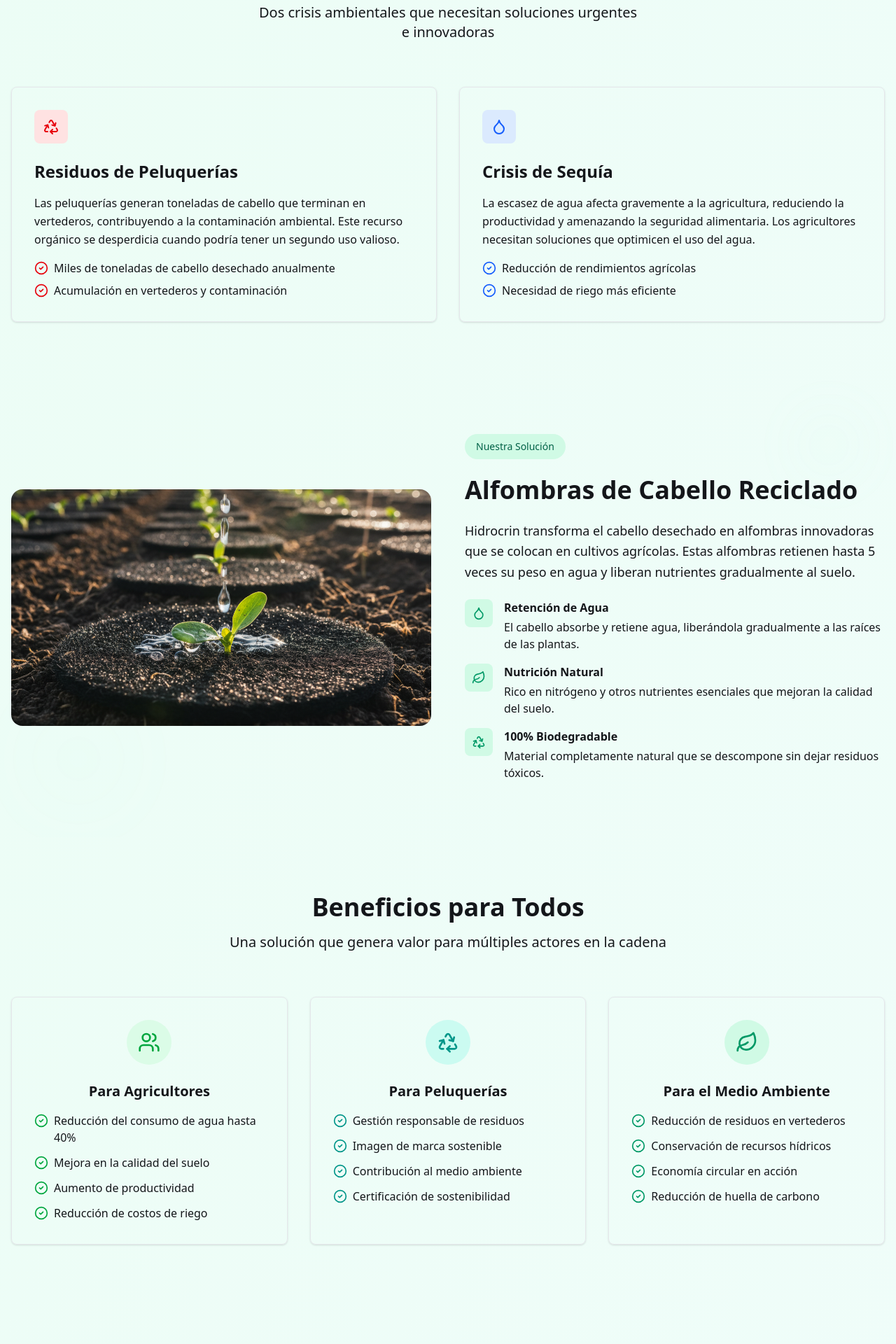
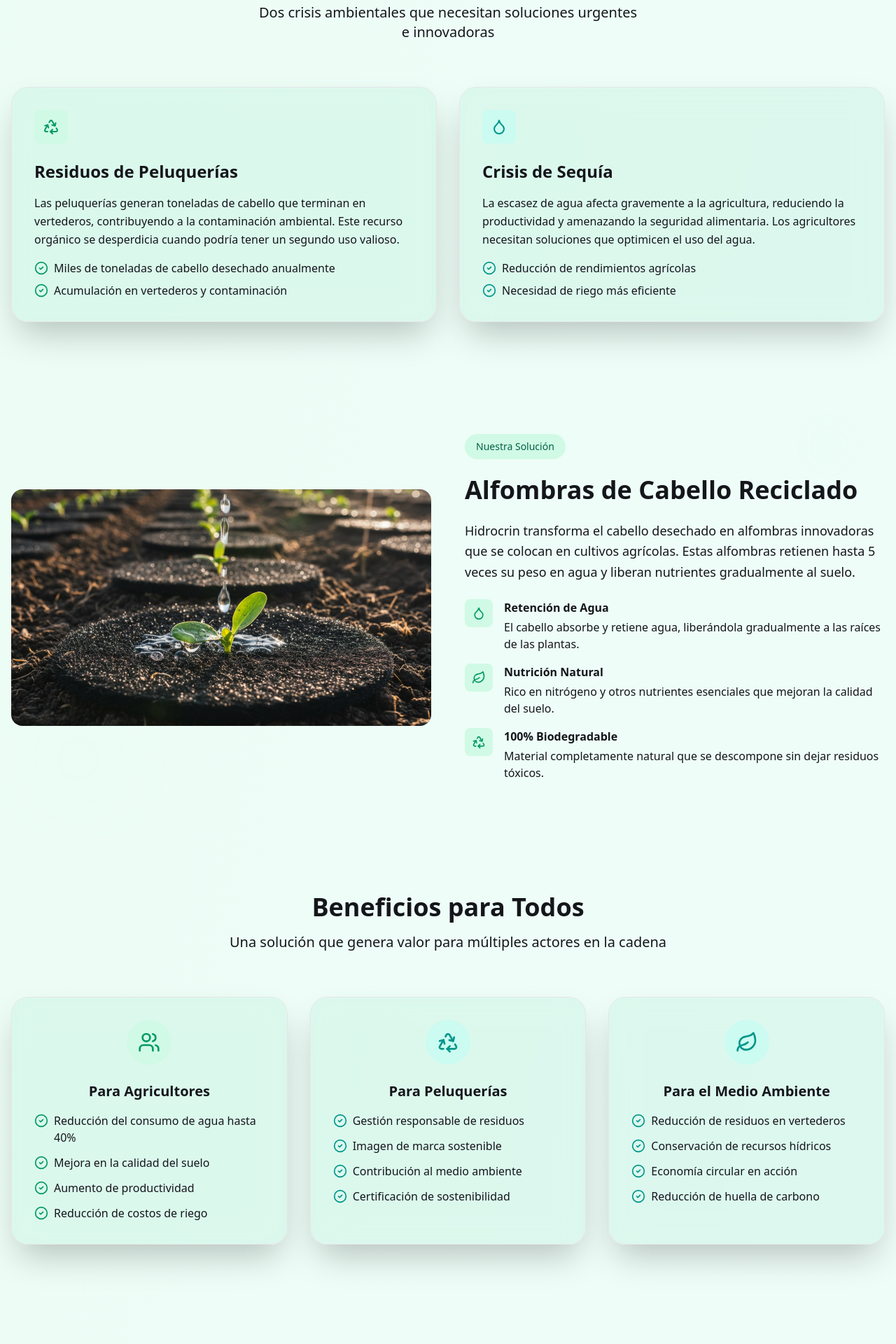
Before and after one commit to MathiuGomez/Hidrocrin, a React (Vite) app: page / in a window 1280 px wide. Shown: the part 940-2860 px from the top of the page at 70% size. Built offline with nearby package versions, Linux system fonts and the light colour scheme.

Commit message:
tercera mejora

```diff
--- a/src/components/HidrocrinLanding.tsx
+++ b/src/components/HidrocrinLanding.tsx
@@ -1,6 +1,5 @@
 import React, { useState } from "react"
 import { Button } from "./ui/button"
-import { Card } from "./ui/card"
 import { Input } from "./ui/input"
 import { Textarea } from "./ui/textarea"
 import { Droplet, Leaf, Recycle, Users, ArrowRight, CheckCircle2, Mail, Phone, MapPin } from "lucide-react"
@@ -97,9 +96,15 @@ export default function HidrocrinLanding() {
             </p>
           </div>
           <div className="grid md:grid-cols-2 gap-8">
-            <Card className="p-8 hover:shadow-lg transition-shadow">
-              <div className="h-12 w-12 bg-red-100 rounded-lg flex items-center justify-center mb-6">
-                <Recycle className="h-6 w-6 text-red-600" />
+            <div
+              className="p-8 rounded-3xl backdrop-blur-xl border border-emerald-200/30 shadow-2xl hover:shadow-2xl transition-all duration-300"
+              style={{
+                background: 'rgba(16, 185, 129, 0.08)',
+                backdropFilter: 'blur(20px)',
+              }}
+            >
+              <div className="h-12 w-12 bg-emerald-100 rounded-lg flex items-center justify-center mb-6">
+                <Recycle className="h-6 w-6 text-emerald-600" />
               </div>
               <h3 className="text-2xl font-bold text-foreground mb-4">Residuos de Peluquerías</h3>
               <p className="text-muted-foreground leading-relaxed mb-4">
@@ -109,19 +114,25 @@ export default function HidrocrinLanding() {
               </p>
               <ul className="space-y-2">
                 <li className="flex items-start gap-2">
-                  <CheckCircle2 className="h-5 w-5 text-red-600 mt-0.5 flex-shrink-0" />
+                  <CheckCircle2 className="h-5 w-5 text-emerald-600 mt-0.5 flex-shrink-0" />
                   <span className="text-muted-foreground">Miles de toneladas de cabello desechado anualmente</span>
                 </li>
                 <li className="flex items-start gap-2">
-                  <CheckCircle2 className="h-5 w-5 text-red-600 mt-0.5 flex-shrink-0" />
+                  <CheckCircle2 className="h-5 w-5 text-emerald-600 mt-0.5 flex-shrink-0" />
                   <span className="text-muted-foreground">Acumulación en vertederos y contaminación</span>
                 </li>
               </ul>
-            </Card>
+            </div>
 
-            <Card className="p-8 hover:shadow-lg transition-shadow">
-              <div className="h-12 w-12 bg-blue-100 rounded-lg flex items-center justify-center mb-6">
-                <Droplet className="h-6 w-6 text-blue-600" />
+            <div
+              className="p-8 rounded-3xl backdrop-blur-xl border border-emerald-200/30 shadow-2xl hover:shadow-2xl transition-all duration-300"
+              style={{
+                background: 'rgba(16, 185, 129, 0.08)',
+                backdropFilter: 'blur(20px)',
+              }}
+            >
+              <div className="h-12 w-12 bg-teal-100 rounded-lg flex items-center justify-center mb-6">
+                <Droplet className="h-6 w-6 text-teal-600" />
               </div>
               <h3 className="text-2xl font-bold text-foreground mb-4">Crisis de Sequía</h3>
               <p className="text-muted-foreground leading-relaxed mb-4">
@@ -130,15 +141,15 @@ export default function HidrocrinLanding() {
               </p>
               <ul className="space-y-2">
                 <li className="flex items-start gap-2">
-                  <CheckCircle2 className="h-5 w-5 text-blue-600 mt-0.5 flex-shrink-0" />
+                  <CheckCircle2 className="h-5 w-5 text-teal-600 mt-0.5 flex-shrink-0" />
                   <span className="text-muted-foreground">Reducción de rendimientos agrícolas</span>
                 </li>
                 <li className="flex items-start gap-2">
-                  <CheckCircle2 className="h-5 w-5 text-blue-600 mt-0.5 flex-shrink-0" />
+                  <CheckCircle2 className="h-5 w-5 text-teal-600 mt-0.5 flex-shrink-0" />
                   <span className="text-muted-foreground">Necesidad de riego más eficiente</span>
                 </li>
               </ul>
-            </Card>
+            </div>
           </div>
         </div>
       </section>
@@ -220,32 +231,44 @@ export default function HidrocrinLanding() {
             </p>
           </div>
           <div className="grid md:grid-cols-3 gap-8">
-            <Card className="p-8 text-center hover:shadow-lg transition-shadow">
-              <div className="h-16 w-16 bg-green-100 rounded-full flex items-center justify-center mx-auto mb-6">
-                <Users className="h-8 w-8 text-green-600" />
+            <div
+              className="p-8 text-center rounded-3xl backdrop-blur-xl border border-emerald-200/30 shadow-2xl hover:shadow-2xl transition-all duration-300"
+              style={{
+                background: 'rgba(16, 185, 129, 0.08)',
+                backdropFilter: 'blur(20px)',
+              }}
+            >
+              <div className="h-16 w-16 bg-emerald-100 rounded-full flex items-center justify-center mx-auto mb-6">
+                <Users className="h-8 w-8 text-emerald-600" />
               </div>
               <h3 className="text-xl font-bold text-foreground mb-4">Para Agricultores</h3>
               <ul className="space-y-3 text-left">
                 <li className="flex items-start gap-2">
-                  <CheckCircle2 className="h-5 w-5 text-green-600 mt-0.5 flex-shrink-0" />
+                  <CheckCircle2 className="h-5 w-5 text-emerald-600 mt-0.5 flex-shrink-0" />
                   <span className="text-muted-foreground">Reducción del consumo de agua hasta 40%</span>
                 </li>
                 <li className="flex items-start gap-2">
-                  <CheckCircle2 className="h-5 w-5 text-green-600 mt-0.5 flex-shrink-0" />
+                  <CheckCircle2 className="h-5 w-5 text-emerald-600 mt-0.5 flex-shrink-0" />
                   <span className="text-muted-foreground">Mejora en la calidad del suelo</span>
                 </li>
                 <li className="flex items-start gap-2">
-                  <CheckCircle2 className="h-5 w-5 text-green-600 mt-0.5 flex-shrink-0" />
+                  <CheckCircle2 className="h-5 w-5 text-emerald-600 mt-0.5 flex-shrink-0" />
                   <span className="text-muted-foreground">Aumento de productividad</span>
                 </li>
                 <li className="flex items-start gap-2">
-                  <CheckCircle2 className="h-5 w-5 text-green-600 mt-0.5 flex-shrink-0" />
+                  <CheckCircle2 className="h-5 w-5 text-emerald-600 mt-0.5 flex-shrink-0" />
                   <span className="text-muted-foreground">Reducción de costos de riego</span>
                 </li>
               </ul>
-            </Card>
+            </div>
 
-            <Card className="p-8 text-center hover:shadow-lg transition-shadow">
+            <div
+              className="p-8 text-center rounded-3xl backdrop-blur-xl border border-emerald-200/30 shadow-2xl hover:shadow-2xl transition-all duration-300"
+              style={{
+                background: 'rgba(16, 185, 129, 0.08)',
+                backdropFilter: 'blur(20px)',
+              }}
+            >
               <div className="h-16 w-16 bg-teal-100 rounded-full flex items-center justify-center mx-auto mb-6">
                 <Recycle className="h-8 w-8 text-teal-600" />
               </div>
@@ -268,32 +291,38 @@ export default function HidrocrinLanding() {
                   <span className="text-muted-foreground">Certificación de sostenibilidad</span>
                 </li>
               </ul>
-            </Card>
+            </div>
 
-            <Card className="p-8 text-center hover:shadow-lg transition-shadow">
-              <div className="h-16 w-16 bg-emerald-100 rounded-full flex items-center justify-center mx-auto mb-6">
-                <Leaf className="h-8 w-8 text-emerald-600" />
+            <div
+              className="p-8 text-center rounded-3xl backdrop-blur-xl border border-emerald-200/30 shadow-2xl hover:shadow-2xl transition-all duration-300"
+              style={{
+                background: 'rgba(16, 185, 129, 0.08)',
+                backdropFilter: 'blur(20px)',
+              }}
+            >
+              <div className="h-16 w-16 bg-teal-100 rounded-full flex items-center justify-center mx-auto mb-6">
+                <Leaf className="h-8 w-8 text-teal-600" />
               </div>
               <h3 className="text-xl font-bold text-foreground mb-4">Para el Medio Ambiente</h3>
               <ul className="space-y-3 text-left">
                 <li className="flex items-start gap-2">
-                  <CheckCircle2 className="h-5 w-5 text-emerald-600 mt-0.5 flex-shrink-0" />
+                  <CheckCircle2 className="h-5 w-5 text-teal-600 mt-0.5 flex-shrink-0" />
                   <span className="text-muted-foreground">Reducción de residuos en vertederos</span>
                 </li>
                 <li className="flex items-start gap-2">
-                  <CheckCircle2 className="h-5 w-5 text-emerald-600 mt-0.5 flex-shrink-0" />
+                  <CheckCircle2 className="h-5 w-5 text-teal-600 mt-0.5 flex-shrink-0" />
                   <span className="text-muted-foreground">Conservación de recursos hídricos</span>
                 </li>
                 <li className="flex items-start gap-2">
-                  <CheckCircle2 className="h-5 w-5 text-emerald-600 mt-0.5 flex-shrink-0" />
+                  <CheckCircle2 className="h-5 w-5 text-teal-600 mt-0.5 flex-shrink-0" />
                   <span className="text-muted-foreground">Economía circular en acción</span>
                 </li>
                 <li className="flex items-start gap-2">
-                  <CheckCircle2 className="h-5 w-5 text-emerald-600 mt-0.5 flex-shrink-0" />
+                  <CheckCircle2 className="h-5 w-5 text-teal-600 mt-0.5 flex-shrink-0" />
                   <span className="text-muted-foreground">Reducción de huella de carbono</span>
                 </li>
               </ul>
-            </Card>
+            </div>
           </div>
         </div>
       </section>
@@ -536,86 +565,175 @@ export default function HidrocrinLanding() {
       </section>
 
       {/* Footer */}
-      <footer className="py-12 px-4 border-t border-border bg-[rgba(16, 185, 129, 0.1)]">
-        <div className="container mx-auto">
-          <div className="grid md:grid-cols-4 gap-8 mb-8">
-            <div className="space-y-4">
-              <div className="flex items-center gap-2">
-                <Leaf className="h-6 w-6 text-emerald-600" />
-                <span className="text-xl font-bold text-foreground">Hidrocrin</span>
+      <footer className="relative py-20 px-4 overflow-hidden">
+        {/* Background Pattern */}
+        <div className="absolute inset-0 opacity-5">
+          <div className="absolute top-10 left-10 w-32 h-32 bg-emerald-300 rounded-full blur-3xl"></div>
+          <div className="absolute top-20 right-20 w-24 h-24 bg-teal-300 rounded-full blur-2xl"></div>
+          <div className="absolute bottom-10 left-1/3 w-40 h-40 bg-green-300 rounded-full blur-3xl"></div>
         </div>
-              <p className="text-sm text-muted-foreground leading-relaxed">
+
+        <div className="container mx-auto relative z-10">
+          {/* Main Footer Content */}
+          <div
+            className="rounded-3xl backdrop-blur-xl border border-emerald-200/30 shadow-2xl p-12 mb-8"
+            style={{
+              background: 'rgba(16, 185, 129, 0.08)',
+              backdropFilter: 'blur(20px)',
+            }}
+          >
+            <div className="grid lg:grid-cols-4 md:grid-cols-2 gap-12">
+              {/* Brand Section */}
+              <div className="lg:col-span-1 md:col-span-2 space-y-6">
+                <div className="flex items-center gap-3">
+                  <div className="h-12 w-12 bg-emerald-100 rounded-xl flex items-center justify-center">
+                    <Leaf className="h-7 w-7 text-emerald-600" />
+                  </div>
+                  <span className="text-2xl font-bold text-foreground">Hidrocrin</span>
+                </div>
+                <p className="text-muted-foreground leading-relaxed text-base max-w-sm">
                   Transformando residuos en soluciones sostenibles para la agricultura del futuro.
+                  Innovación en economía circular para un mundo más verde.
                 </p>
+                <div className="flex items-center gap-4">
+                  <div className="h-10 w-10 bg-emerald-100 rounded-lg flex items-center justify-center hover:bg-emerald-200 transition-colors cursor-pointer">
+                    <Mail className="h-5 w-5 text-emerald-600" />
                   </div>
-            <div>
-              <h4 className="font-semibold text-foreground mb-4">Navegación</h4>
-              <ul className="space-y-2">
+                  <div className="h-10 w-10 bg-teal-100 rounded-lg flex items-center justify-center hover:bg-teal-200 transition-colors cursor-pointer">
+                    <Phone className="h-5 w-5 text-teal-600" />
+                  </div>
+                  <div className="h-10 w-10 bg-emerald-100 rounded-lg flex items-center justify-center hover:bg-emerald-200 transition-colors cursor-pointer">
+                    <MapPin className="h-5 w-5 text-emerald-600" />
+                  </div>
+                </div>
+              </div>
+
+              {/* Navigation Links */}
+              <div className="space-y-6">
+                <h4 className="text-lg font-bold text-foreground mb-6">Navegación</h4>
+                <ul className="space-y-4">
                   <li>
-                  <a href="#problema" className="text-sm text-muted-foreground hover:text-foreground transition-colors">
-                    El Problema
+                    <a href="#problema" className="group flex items-center gap-3 text-muted-foreground hover:text-foreground transition-all duration-300">
+                      <div className="h-2 w-2 bg-emerald-400 rounded-full group-hover:bg-emerald-600 transition-colors"></div>
+                      <span className="text-base">El Problema</span>
                     </a>
                   </li>
                   <li>
-                  <a href="#solucion" className="text-sm text-muted-foreground hover:text-foreground transition-colors">
-                    Solución
+                    <a href="#solucion" className="group flex items-center gap-3 text-muted-foreground hover:text-foreground transition-all duration-300">
+                      <div className="h-2 w-2 bg-emerald-400 rounded-full group-hover:bg-emerald-600 transition-colors"></div>
+                      <span className="text-base">Solución</span>
                     </a>
                   </li>
                   <li>
-                  <a
-                    href="#beneficios"
-                    className="text-sm text-muted-foreground hover:text-foreground transition-colors"
-                  >
-                    Beneficios
+                    <a href="#beneficios" className="group flex items-center gap-3 text-muted-foreground hover:text-foreground transition-all duration-300">
+                      <div className="h-2 w-2 bg-emerald-400 rounded-full group-hover:bg-emerald-600 transition-colors"></div>
+                      <span className="text-base">Beneficios</span>
                     </a>
                   </li>
                   <li>
-                  <a href="#proceso" className="text-sm text-muted-foreground hover:text-foreground transition-colors">
-                    Proceso
+                    <a href="#proceso" className="group flex items-center gap-3 text-muted-foreground hover:text-foreground transition-all duration-300">
+                      <div className="h-2 w-2 bg-emerald-400 rounded-full group-hover:bg-emerald-600 transition-colors"></div>
+                      <span className="text-base">Proceso</span>
                     </a>
                   </li>
                 </ul>
               </div>
-            <div>
-              <h4 className="font-semibold text-foreground mb-4">Proyecto</h4>
-              <ul className="space-y-2">
+
+              {/* Project Links */}
+              <div className="space-y-6">
+                <h4 className="text-lg font-bold text-foreground mb-6">Proyecto</h4>
+                <ul className="space-y-4">
                   <li>
-                  <a href="#" className="text-sm text-muted-foreground hover:text-foreground transition-colors">
-                    Sobre Nosotros
+                    <a href="#" className="group flex items-center gap-3 text-muted-foreground hover:text-foreground transition-all duration-300">
+                      <div className="h-2 w-2 bg-teal-400 rounded-full group-hover:bg-teal-600 transition-colors"></div>
+                      <span className="text-base">Sobre Nosotros</span>
                     </a>
                   </li>
                   <li>
-                  <a href="#" className="text-sm text-muted-foreground hover:text-foreground transition-colors">
-                    Equipo
+                    <a href="#" className="group flex items-center gap-3 text-muted-foreground hover:text-foreground transition-all duration-300">
+                      <div className="h-2 w-2 bg-teal-400 rounded-full group-hover:bg-teal-600 transition-colors"></div>
+                      <span className="text-base">Equipo</span>
                     </a>
                   </li>
                   <li>
-                  <a href="#contacto" className="text-sm text-muted-foreground hover:text-foreground transition-colors">
-                    Contacto
+                    <a href="#contacto" className="group flex items-center gap-3 text-muted-foreground hover:text-foreground transition-all duration-300">
+                      <div className="h-2 w-2 bg-teal-400 rounded-full group-hover:bg-teal-600 transition-colors"></div>
+                      <span className="text-base">Contacto</span>
+                    </a>
+                  </li>
+                  <li>
+                    <a href="#" className="group flex items-center gap-3 text-muted-foreground hover:text-foreground transition-all duration-300">
+                      <div className="h-2 w-2 bg-teal-400 rounded-full group-hover:bg-teal-600 transition-colors"></div>
+                      <span className="text-base">Inversores</span>
                     </a>
                   </li>
                 </ul>
               </div>
-            <div>
-              <h4 className="font-semibold text-foreground mb-4">Legal</h4>
-              <ul className="space-y-2">
+
+              {/* Legal & Newsletter */}
+              <div className="space-y-6">
+                <h4 className="text-lg font-bold text-foreground mb-6">Legal</h4>
+                <ul className="space-y-4 mb-8">
                   <li>
-                  <a href="#" className="text-sm text-muted-foreground hover:text-foreground transition-colors">
-                    Privacidad
+                    <a href="#" className="group flex items-center gap-3 text-muted-foreground hover:text-foreground transition-all duration-300">
+                      <div className="h-2 w-2 bg-emerald-400 rounded-full group-hover:bg-emerald-600 transition-colors"></div>
+                      <span className="text-base">Privacidad</span>
                     </a>
                   </li>
                   <li>
-                  <a href="#" className="text-sm text-muted-foreground hover:text-foreground transition-colors">
-                    Términos
+                    <a href="#" className="group flex items-center gap-3 text-muted-foreground hover:text-foreground transition-all duration-300">
+                      <div className="h-2 w-2 bg-emerald-400 rounded-full group-hover:bg-emerald-600 transition-colors"></div>
+                      <span className="text-base">Términos</span>
+                    </a>
+                  </li>
+                  <li>
+                    <a href="#" className="group flex items-center gap-3 text-muted-foreground hover:text-foreground transition-all duration-300">
+                      <div className="h-2 w-2 bg-emerald-400 rounded-full group-hover:bg-emerald-600 transition-colors"></div>
+                      <span className="text-base">Cookies</span>
                     </a>
                   </li>
                 </ul>
+
+                {/* Newsletter */}
+                <div className="p-4 bg-white/20 rounded-2xl backdrop-blur-sm border border-emerald-200/20">
+                  <h5 className="font-semibold text-foreground mb-3">Mantente al día</h5>
+                  <p className="text-sm text-muted-foreground mb-3">Recibe las últimas novedades sobre Hidrocrin</p>
+                  <div className="flex gap-2">
+                    <input
+                      type="email"
+                      placeholder="tu@email.com"
+                      className="flex-1 px-3 py-2 bg-white/50 border border-emerald-200 rounded-lg text-sm focus:outline-none focus:ring-2 focus:ring-emerald-400/20 focus:border-emerald-400"
+                    />
+                    <Button size="sm" className="bg-emerald-600 hover:bg-emerald-700 text-white px-4">
+                      <ArrowRight className="h-4 w-4" />
+                    </Button>
                   </div>
                 </div>
-          <div className="pt-8 border-t border-border text-center">
-            <p className="text-sm text-muted-foreground">
-              © 2025 Hidrocrin. Todos los derechos reservados. Proyecto de Economía Circular.
+              </div>
+            </div>
+          </div>
+
+          {/* Bottom Footer */}
+          <div
+            className="rounded-2xl backdrop-blur-xl border border-emerald-200/20 shadow-xl p-8 text-center"
+            style={{
+              background: 'rgba(16, 185, 129, 0.05)',
+              backdropFilter: 'blur(15px)',
+            }}
+          >
+            <div className="flex flex-col md:flex-row items-center justify-between gap-4">
+              <p className="text-muted-foreground text-base">
+                © 2025 Hidrocrin. Todos los derechos reservados.
               </p>
+              <div className="flex items-center gap-2 text-sm text-muted-foreground">
+                <span>Hecho con</span>
+                <Leaf className="h-4 w-4 text-emerald-600" />
+                <span>para un futuro sostenible</span>
+              </div>
+              <p className="text-sm text-emerald-600 font-medium">
+                Proyecto de Economía Circular
+              </p>
+            </div>
           </div>
         </div>
       </footer>
```
Lines whose indentation alone changed are shown as unchanged.
